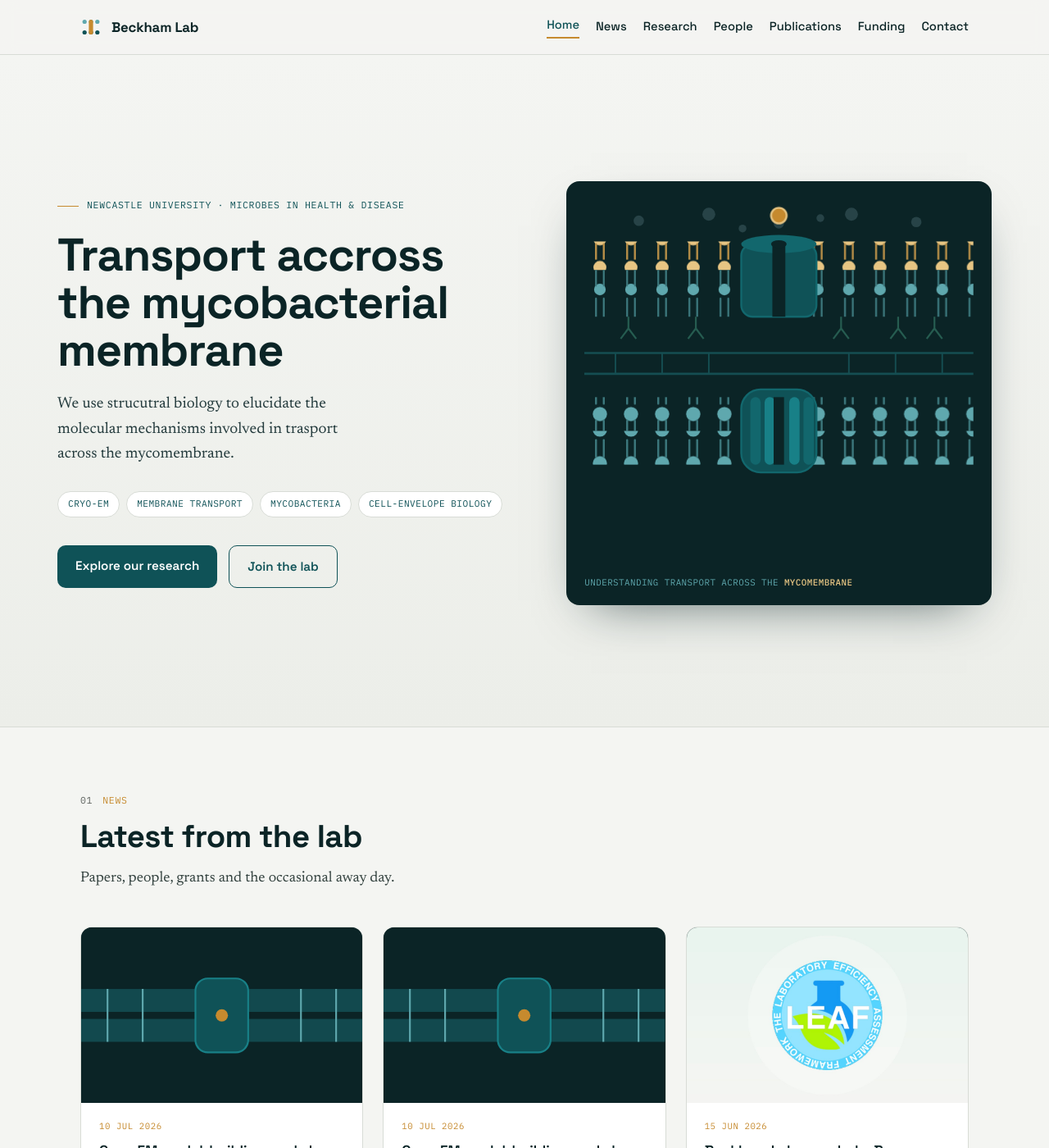
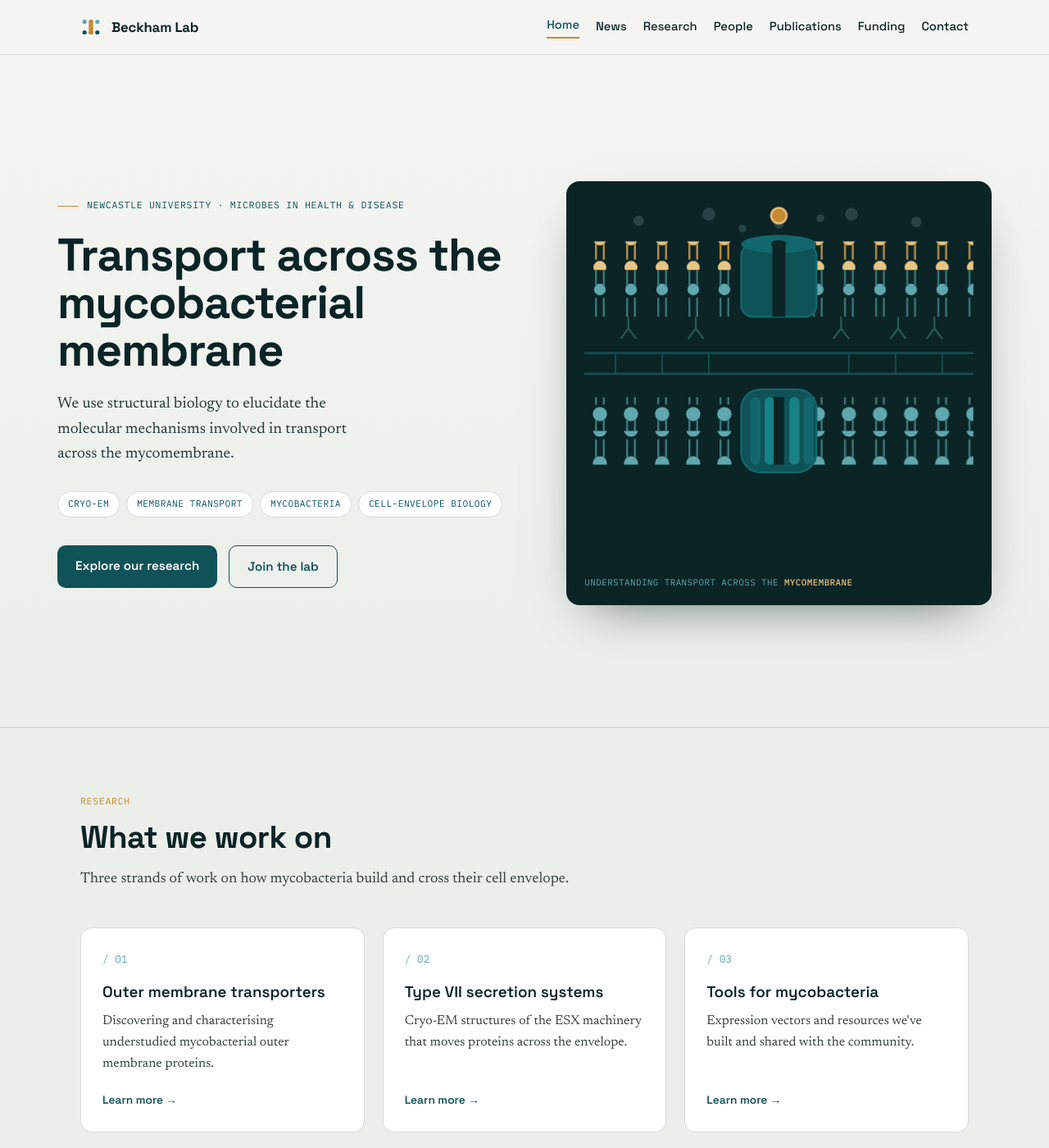
Before and after one commit to beckham-lab-newcastle/beckham-lab-newcastle.github.io, a Jekyll site: the page built from index.html, in a window 1280 px wide and 1400 px high. Shown: the whole window at 82% size. Built offline with Jekyll 4.4.1, drawn with Linux system fonts in a browser that asks for light colours.

Commit message:
Add files via upload

```diff
--- a/index.html
+++ b/index.html
@@ -7,8 +7,8 @@ layout: default
   <div class="wrap hero-inner">
     <div class="hero-text">
       <div class="eyebrow mono">{{ site.institution }} · Microbes in Health &amp; Disease</div>
-      <h1 class="hero-title">Transport accross the mycobacterial membrane</h1>
-      <p class="hero-lede">We use strucutral biology to elucidate the molecular mechanisms involved in trasport across the mycomembrane.</p>
+      <h1 class="hero-title">Transport across the mycobacterial membrane</h1>
+      <p class="hero-lede">We use structural biology to elucidate the molecular mechanisms involved in transport across the mycomembrane.</p>
       <div class="hero-meta">
         <span class="chip">Cryo-EM</span>
         <span class="chip">Membrane transport</span>
@@ -96,6 +96,50 @@ layout: default
   </div>
 </section>
 
+<!-- ===== RESEARCH TOPICS ===== -->
+<style>
+  a.topic{display:flex;flex-direction:column;text-decoration:none;color:inherit;
+    background:var(--card);border:1px solid var(--line);border-radius:14px;padding:28px 26px;
+    transition:border-color .2s ease,transform .2s ease,box-shadow .2s ease;}
+  a.topic:hover{border-color:var(--aqua);transform:translateY(-3px);
+    box-shadow:0 18px 40px -30px rgba(11,36,38,.5);}
+  a.topic .rnum{font-family:var(--font-mono);color:var(--aqua);font-size:.8rem;margin-bottom:18px;}
+  a.topic h3{font-family:var(--font-display);font-weight:600;font-size:1.18rem;line-height:1.22;
+    margin:0 0 12px;color:var(--ink);}
+  a.topic p{font-size:1rem;color:#33423f;margin:0 0 20px;}
+  a.topic .go{margin-top:auto;font-family:var(--font-display);font-weight:600;font-size:.86rem;color:var(--teal);}
+  a.topic:hover .go{color:var(--gold);}
+</style>
+<section class="alt">
+  <div class="wrap">
+    <div class="sec-head">
+      <div class="sec-kicker mono">Research</div>
+      <h2>What we work on</h2>
+      <p>Three strands of work on how mycobacteria build and cross their cell envelope.</p>
+    </div>
+    <div class="research-grid">
+      <a class="topic" href="{{ '/research/#outer-membrane' | relative_url }}">
+        <div class="rnum">/ 01</div>
+        <h3>Outer membrane transporters</h3>
+        <p>Discovering and characterising understudied mycobacterial outer membrane proteins.</p>
+        <span class="go">Learn more →</span>
+      </a>
+      <a class="topic" href="{{ '/research/#t7ss' | relative_url }}">
+        <div class="rnum">/ 02</div>
+        <h3>Type VII secretion systems</h3>
+        <p>Cryo-EM structures of the ESX machinery that moves proteins across the envelope.</p>
+        <span class="go">Learn more →</span>
+      </a>
+      <a class="topic" href="{{ '/research/#tools' | relative_url }}">
+        <div class="rnum">/ 03</div>
+        <h3>Tools for mycobacteria</h3>
+        <p>Expression vectors and resources we've built and shared with the community.</p>
+        <span class="go">Learn more →</span>
+      </a>
+    </div>
+  </div>
+</section>
+
 <!-- ===== LATEST NEWS ===== -->
 <section id="news">
   <div class="wrap">
```
